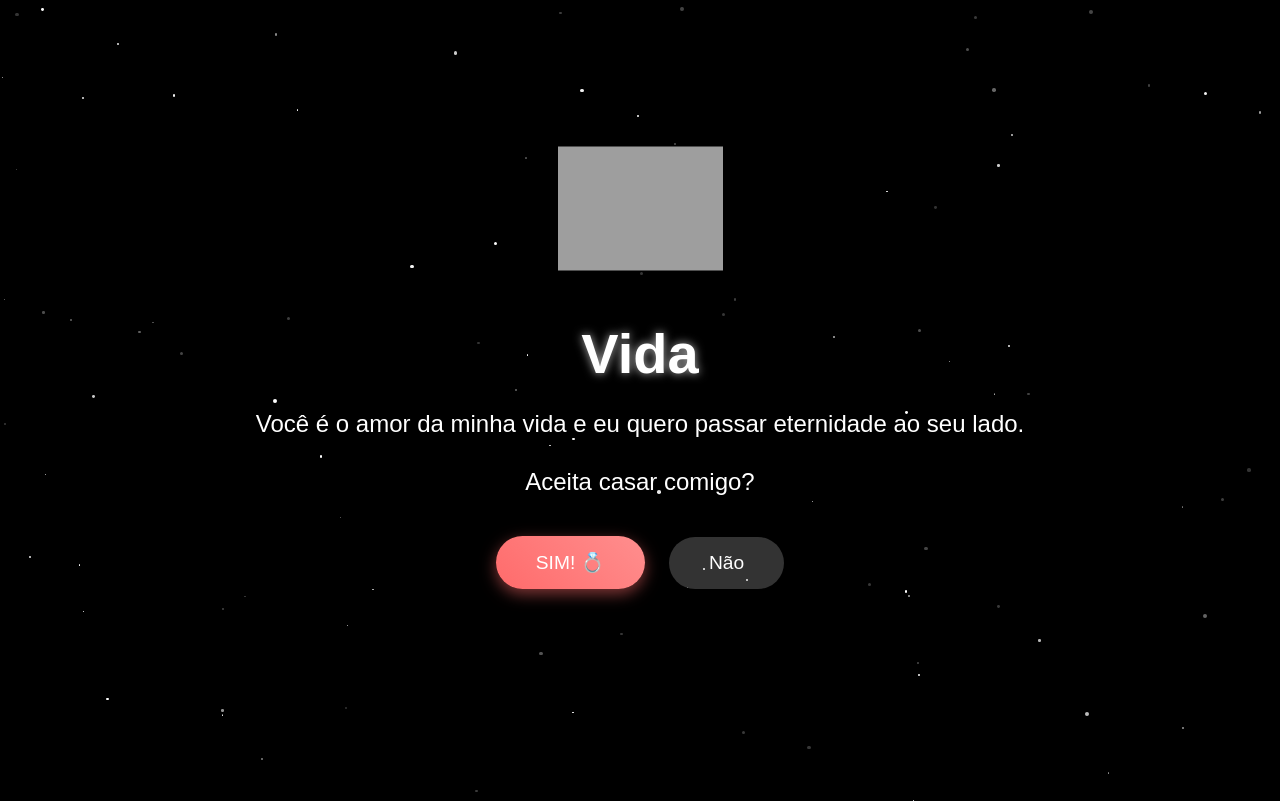
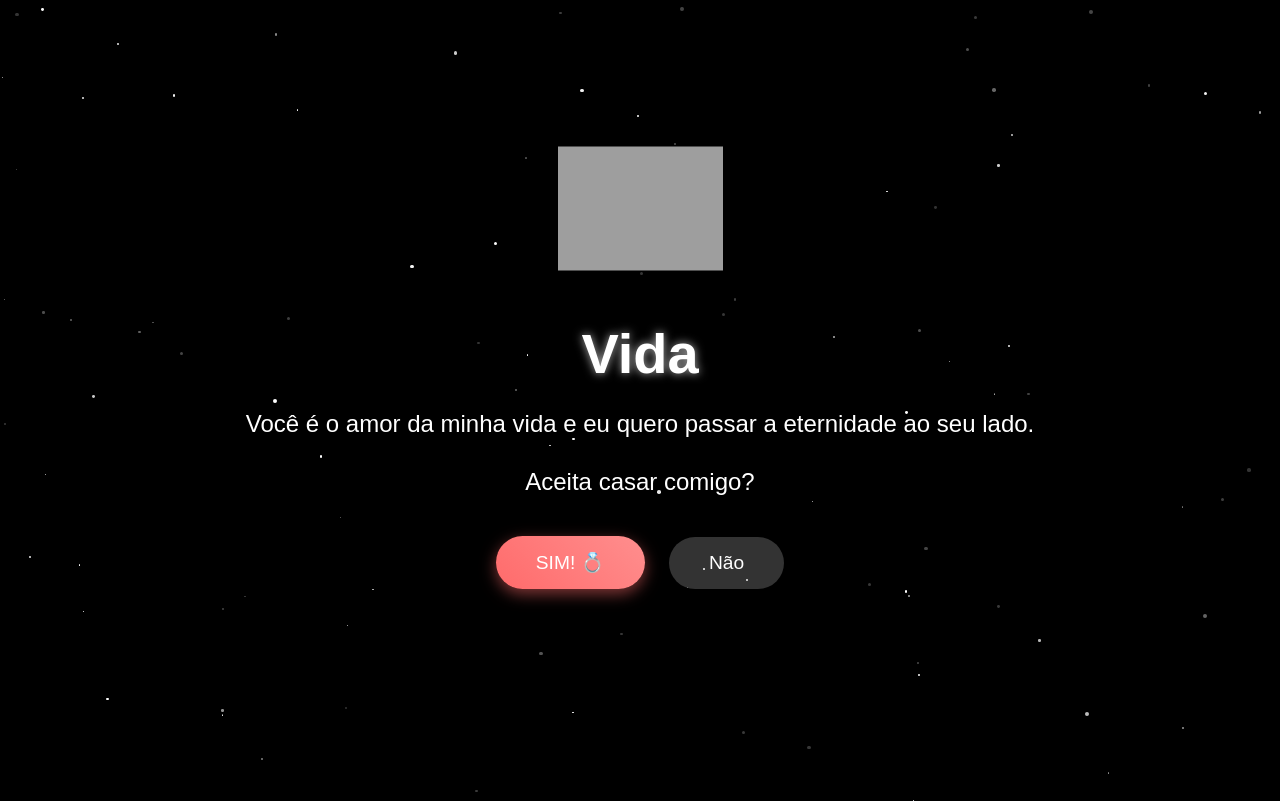
Before and after one commit to mikaels25/Sites, a plain HTML site: page index.html in a window 1280 px wide. Drawn offline with Linux system fonts and the light colour scheme; grey boxes are pictures that could not be loaded.

Commit message:
midei uma letra

```diff
--- a/index.html
+++ b/index.html
@@ -158,7 +158,7 @@
     <div class="container" id="container">
         <div class="ring"></div>
         <h1>Vida </h1>
-        <p>Você é o amor da minha vida e eu quero passar eternidade ao seu lado.</p>
+        <p>Você é o amor da minha vida e eu quero passar a eternidade ao seu lado.</p>
         <p>Aceita casar comigo?</p>
         <div>
             <button class="btn-yes" id="btnYes">SIM! 💍</button>
```
